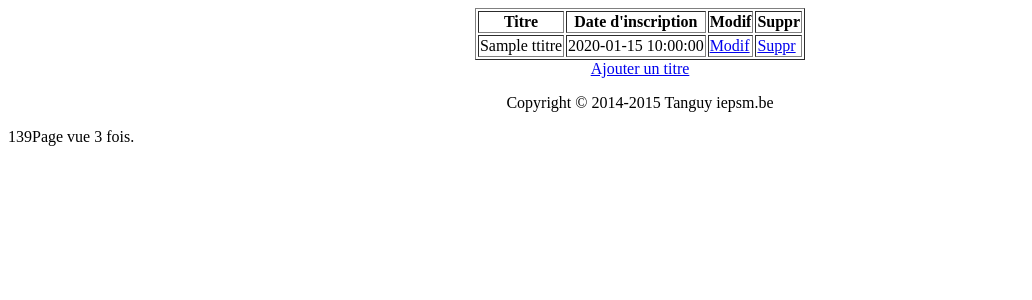
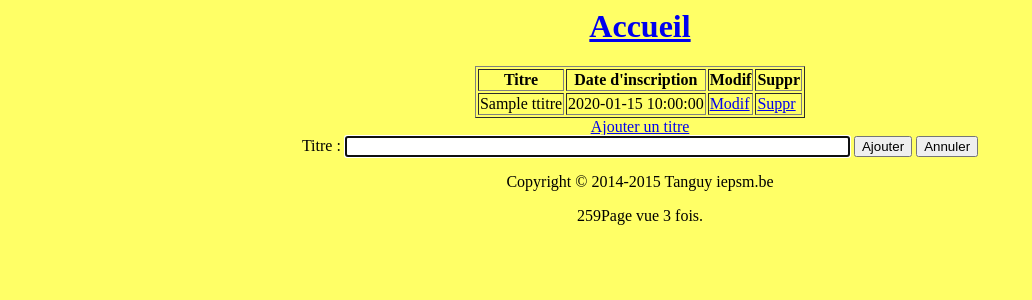
Before and after one commit to atlasfrbe/tp5, a PHP site: page /index.php?ajoutertitre_m in a window 1280 px wide. Shown: the top 300 px of the page, without its empty margins (0-1032 px from the left). Run offline with PHP 8.4, Linux system fonts and the light colour scheme; tables that the repository leaves empty or names only in its code hold one stand-in row (values such as "Sample post").

Commit message:
intégration d'ajouttitre.php dans fonction.php et renommage mvc

```diff
--- a/fonction.php
+++ b/fonction.php
@@ -1,45 +1,76 @@
 <?php
 // liste des fonctions
-function supprimer($idtitre)
+function supprimertitre($idtitre)
 {
-if (isset($_GET['supprimer']))
+if (isset($_GET['supprimertitre']))
 	{
 		include ('connexiontp5.php');
 		$idtitre=$_GET['idtitre'];
 		$pdo->exec("DELETE FROM ttitres WHERE idtitre=".$idtitre." ");
 		echo 'La suppression a été correctement effectuée</br>';
 		echo '<a href="index.php?suppression">Actualiser la liste</a></br>';
+		header('Location: index.php?suppressionfini');
 	}
 }
 // ----------------------------------------------------------
-function modifiertitre($idtitre)
+function modifiertitre_v($idtitre)
 {
-if (isset($_GET['modifier']))
+if (isset($_GET['modifiertitre_m']))
 	{
 		include ('connexiontp5.php');
 		$idtitre=$_GET['idtitre'];
-		$html = '<center><form id="monform" name="form1" method="POST"  action="index.php?modifier2">';
+		$titre=$_GET['titre'];
+		$html = '<center><form id="monform" name="form1" method="POST"  action="index.php?modifiertitre_c">';
 		$html.= '<label><input type="hidden" name="idtitre" value="'.$idtitre.'" /> </label>';
+		$html.= '<label><input type="hidden" name="titre" value="'.$titre.'" /> </label>';
 		$html.= '<label>Titre :	<input type="text" name="modiftitre" value="'.$_GET['titre'].'" size="60" colspan="2" autofocus /> </label>';
 		$html.= '<label><input type="submit" name="bEnregistrer" value="Modifier" /> </label>';
+		$html.= '<label><input type="submit" name="bAnnuler" value="Annuler"  /> </label> </form></center>';
+
+		echo $html;
+	}
+}
+function modifiertitre_c($idtitre)
+{
+	include ('connexiontp5.php');
+	if (isset($_POST['bEnregistrer']))
+	{
+		$titre=$_POST['titre'];
+		$modiftitre=$_POST['modiftitre'];
+		$idtitre=$_POST['idtitre']; // récupére le paramêtre passé en HIDDEN car raffraichissement de la page par le formulaire
+		$pdo->exec("UPDATE ttitres SET titre='".$modiftitre."'WHERE idtitre='".$idtitre."' ");
+		// echo 'La modification a été correctement effectuée</br>';
+		// echo '<a href="index.php?modification">Actualiser la liste</a></br>';
+		// sleep(5);
+		echo '<label><input type="hidden" name="idtitre" value="'.$idtitre.'" /> </label>';
+		echo '<label><input type="hidden" name="titre" value="'.$titre.'" /> </label>';
+		echo '<label><input type="hidden" name="modiftitre" value="'.$modiftitre.'" /> </label>';
+		header('Location: index.php?modifierfini&titre='.$titre.'&modiftitre='.$modiftitre.'');
+		// header('Location: index.php?modifierfini&amp;titre='.$titre.'&amp;modiftitre='.$modiftitre.'');
+		//  onclick="return (confirm(\'Le titre est modifie\'))" "javascript:window.opener.refresh(); window.close();"
+	}
+}
+// -----------------------------------------------------------
+function ajoutertitre_v()
+{
+if (isset($_GET['ajoutertitre_m']))
+	{
+		include ('connexiontp5.php');
+		$html = '<center><form id="monform" name="formajoutertitre" method="POST"  action="index.php?ajoutertitre_c">';
+		$html.= '<label>Titre :	<input type="text" name="ajoutertitre"  size="60" colspan="2" autofocus /> </label>';
+		$html.= '<label><input type="submit" name="bEnregistrer" value="Ajouter" /> </label>';
 		$html.= '<label><input type="submit" name="bAnnuler" value="Annuler"  /> </label> </form></center>';
 		echo $html;
 	}
 }
-function modifiertitre2($idtitre,$nouveautitre)
+function ajoutertitre_c()
 {
-	include ('connexiontp5.php');
-	if (isset($_POST['bEnregistrer']))
-	{
-		$modiftitretitre=$_POST['modiftitre'];
-		$idtitre=$_POST['idtitre']; // récupére le paramêtre passé en HIDDEN car raffraichissement de la page par le formulaire
-		$pdo->exec("UPDATE ttitres SET titre='".$modiftitretitre."'WHERE idtitre='".$idtitre."' ");
-		// echo 'La modification a été correctement effectuée</br>';
-		// echo '<a href="index.php?modification">Actualiser la liste</a></br>';
-		// sleep(5);
-		header('Location: index.php?modification');
-		//  onclick="return (confirm(\'Le titre est modifie\'))" "javascript:window.opener.refresh(); window.close();"
-	}
+		include ('connexiontp5.php');
+		if(isset($_POST['bEnregistrer']))
+		{
+			$requeteajouttitre=$pdo->prepare("INSERT INTO ttitres SET titre='".$_POST['ajoutertitre']."',datetitre=now()");
+			$requeteajouttitre->execute();
+		}
+		header('Location: index.php?ajoutfini');
 }
-// -----------------------------------------------------------
 ?>
--- a/index.html.txt
+++ b/index.html.txt
@@ -1 +1 @@
-138
+258
--- a/index.php
+++ b/index.php
@@ -16,25 +16,28 @@ file_put_contents(PAGE.'.txt',$nombre);
 $requete=$pdo->prepare('SELECT idtitre, titre, datetitre FROM ttitres ORDER BY titre');
 $requete->execute();
 
+echo '<body bgcolor="#FFFF66">'; // change la couleur du fond d'écran
+echo '<center><a href="index.php"><h1>Accueil</h1></a></p>';
 // table à afficher
-echo '<center><table border="1">';
+echo '<table border="1">';
 echo '<tr><th>Titre</th> <th>Date d\'inscription</th> <th>Modif</th> <th>Suppr</th></tr>';
 while ($donnees = $requete->fetch())
 {
 	echo '<tr><td>'.$donnees['titre'].'</td> <td>'.$donnees['datetitre'].'</td>';
-	echo '<td><a href="index.php?modifier&amp;idtitre='.$donnees['idtitre'].'&amp;titre='.$donnees['titre'].'"onclick="return (confirm(\'Etes-vous sur de vouloir modifier ce titre\'))">Modif</a></td>';
-	echo '<td><a href="index.php?supprimer&amp;idtitre='.$donnees['idtitre'].'"onclick="return (confirm(\'Etes-vous sur de vouloir supprimer ce titre\'))">Suppr</a></td></tr>';
+	echo '<td><a href="index.php?modifiertitre_m&idtitre='.$donnees['idtitre'].'&titre='.$donnees['titre'].'"onclick="return (confirm(\'Etes-vous sur de vouloir modifier ce titre\'))">Modif</a></td>';
+	echo '<td><a href="index.php?supprimertitre&amp;idtitre='.$donnees['idtitre'].'"onclick="return (confirm(\'Etes-vous sur de vouloir supprimer ce titre\'))">Suppr</a></td></tr>';
 
 }
 echo '</table>';
-echo '<a href="ajoutTitre.php">Ajouter un titre</a></center>';
+// echo '<a href="ajoutTitre.php">Ajouter un titre via une autre page</a></br>';
+echo '<a href="index.php?ajoutertitre_m">Ajouter un titre</a></center>';
 
 $requete->closeCursor();
 
-// appel de la fonction supprimer
-if (isset($_GET['supprimer']))
+// appel de la fonction supprimertitre
+if (isset($_GET['supprimertitre']))
 	{
-		supprimer($donnees['idtitre']);
+		supprimertitre($donnees['idtitre']);
 	}
 // au retour de la fonction supprimer:
 if (isset($_GET['suppression']))
@@ -44,25 +47,38 @@ if (isset($_GET['suppression']))
 		echo 'Le titre <strong>'.$donnees['titre'].'</strong> a été supprimé</br>';
 	}
 }
-// appel de la fonction modifiertitre (partie formulaire) et modifiertitre2 (partie UPDATE)
-if (isset($_GET['modifier']))
+// appel des fonctions modifiertitre_v (partie vue) et modifiertitre_c (partie controleur)
+if (isset($_GET['modifiertitre_m']))
 	{
-		modifiertitre($donnees['idtitre']);
+		modifiertitre_v($donnees['idtitre']);
 	}
-if (isset($_GET['modifier2']))
+if (isset($_GET['modifiertitre_c']))
 	{
-		modifiertitre2($donnees['idtitre']);
+		modifiertitre_c($donnees['idtitre']);
 	}
-// au retour de la fonction modifiertitre2 :
-if (isset($_GET['modification']))
+// au retour de la fonction modifiertitre_c :
+if (isset($_GET['modifierfini']))
 {
-	while ($donnees = $requete->fetch())
+	// $requete=$pdo->prepare("SELECT idtitre, titre, datetitre FROM ttitres WHERE idtitre='".$idtitre."' ");
+	// $requete->execute();
+	// while ($donnees = $requete->fetch())
+	// {
+		// echo 'Le titre <strong>'.$donnees['titre'].'</strong> a été modifié</br>';
+	// }
+	$titre=$_GET['titre'];
+	$modiftitre=$_GET['modiftitre'];
+	echo 'Le titre '.$_GET['titre'].' a été modifié en '.$_GET['modiftitre'];
+}
+// appel des fonctions ajoutertitre
+if (isset($_GET['ajoutertitre_m']))
 	{
-		echo 'Le titre <strong>'.$donnees['titre'].'</strong> a été modifié</br>';
+		ajoutertitre_v();
 	}
-}
-
+if (isset($_GET['ajoutertitre_c']))
+	{
+		ajoutertitre_c();
+	}
 // affichage du compteur et du copyright
-echo "<center><p>Copyright &copy; 2014-" . date("Y") . "  Tanguy iepsm.be</p></center>";
-echo 'Page vue '.readfile(PAGE.'.txt').' fois.';
+echo "<center><p>Copyright &copy; 2014-" . date("Y") . "  Tanguy iepsm.be</p>";
+echo 'Page vue '.readfile(PAGE.'.txt').' fois.</center>';
 ?>
```
